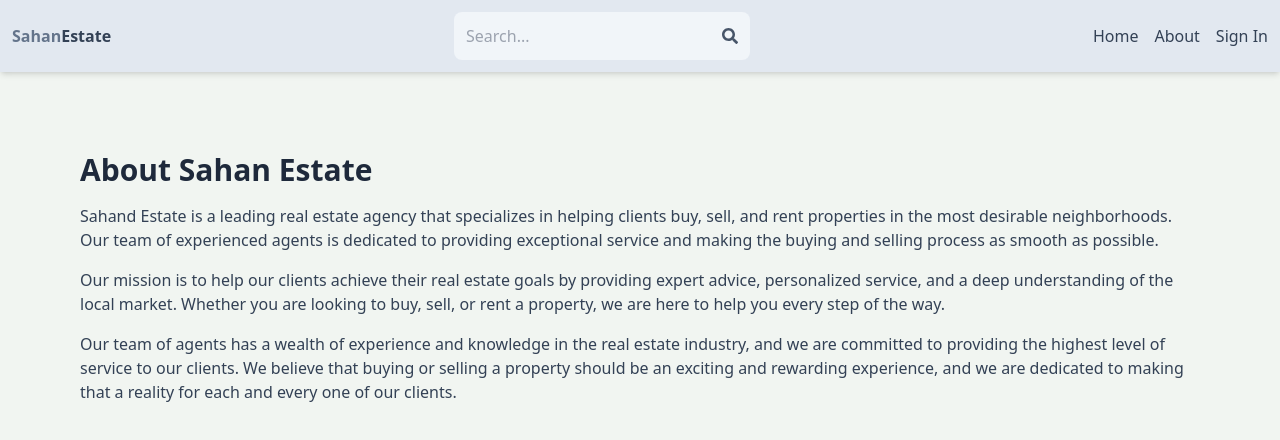
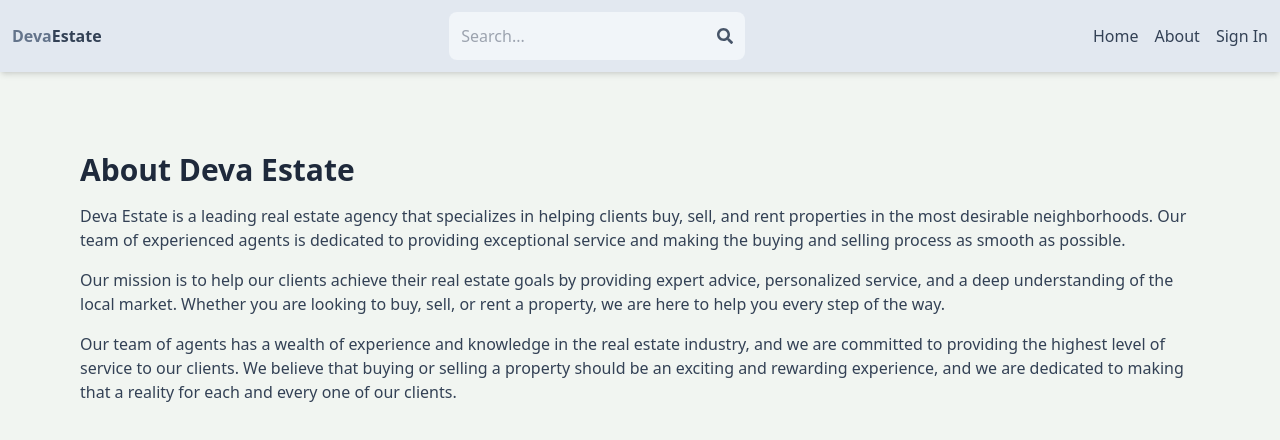
Before and after one commit to Deva10391/realEstateApp, a React (Vite) app in the folder client/: page /about in a window 1280 px wide. Shown: the top 440 px of the page. Built offline with nearby package versions, Linux system fonts and the light colour scheme.

Commit message:
final commit

```diff
--- a/client/src/Components/Header.jsx
+++ b/client/src/Components/Header.jsx
@@ -29,7 +29,7 @@
             <div className='flex justify-between items-center mx-w-6xl mx-auto p-3'>
                 <Link to='/'>
                     <h1 className='font-bold text-sm:text-xl flex flex-wrap'>
-                        <span className='text-slate-500'>Sahan</span>
+                        <span className='text-slate-500'>Deva</span>
                         <span className='text-slate-700'>Estate</span>
                     </h1>
                 </Link>
--- a/client/src/Pages/About.jsx
+++ b/client/src/Pages/About.jsx
@@ -3,9 +3,9 @@
 export default function About() {
   return (
     <div className='py-20 px-4 max-w-6xl mx-auto'>
-      <h1 className='text-3xl font-bold mb-4 text-slate-800'>About Sahan Estate</h1>
+      <h1 className='text-3xl font-bold mb-4 text-slate-800'>About Deva Estate</h1>
       <p className='mb-4 text-slate-700'>
-        Sahand Estate is a leading real estate agency that specializes in helping clients buy, sell, and rent properties in the most desirable neighborhoods. Our team of experienced agents is dedicated to providing exceptional service and making the buying and selling process as smooth as possible.
+        Deva Estate is a leading real estate agency that specializes in helping clients buy, sell, and rent properties in the most desirable neighborhoods. Our team of experienced agents is dedicated to providing exceptional service and making the buying and selling process as smooth as possible.
       </p>
       <p className='mb-4 text-slate-700'>
         Our mission is to help our clients achieve their real estate goals by providing expert advice, personalized service, and a deep understanding of the local market. Whether you are looking to buy, sell, or rent a property, we are here to help you every step of the way.
--- a/client/src/Pages/Home.jsx
+++ b/client/src/Pages/Home.jsx
@@ -53,7 +53,7 @@
       <div className="flex flex-col gap-6 p-28 px-3 max-w-6xl mx-auto">
         <h1 className='text-slate-700 font-bold text-3xl lg:text-6xl'>Find your next <span className='text-slate-500'>perfect</span> <br />place with ease</h1>
         <div className="text-gray-400 text-xs sm:text-sm">
-          Sahan Estate is the best place to find your next perfect place to live.
+          Deva Estate is the best place to find your next perfect place to live.
           <br />
           We have a wide range of prperties for you to choose from.
         </div>
```
